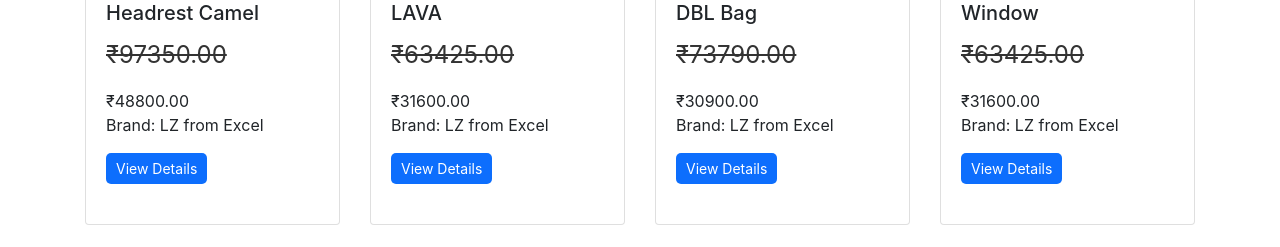
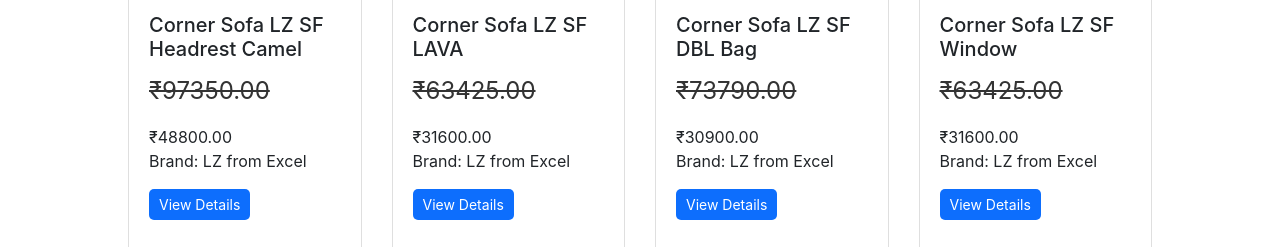
Before and after one commit to bikabob/xlcart-furniture, a Django app: page /category/10/ in a window 1280 px wide. Shown: the part 803-1050 px from the top of the page. Run offline with Django 5.2, Linux system fonts and the light colour scheme; data comes from the database, SQL or seed files in the repository; both versions use the stored data as it was after the commit; some libraries are stand-ins or nearby versions.

Commit message:
added requirements file

```diff
--- a/newProject/furniture/views.py
+++ b/newProject/furniture/views.py
@@ -151,6 +151,6 @@
         subject=email_subject,
         message=email_message,
         from_email=from_email,
-        recipient_list=(recipient_email)
+        recipient_list=[recipient_email]
     )
     return HttpResponse('Order confirmation email sent to admin.')
--- /dev/null
+++ b/newProject/requirements.txt
@@ -0,0 +1,5 @@
+asgiref==3.8.1
+Django==5.0.6
+pillow==10.3.0
+sqlparse==0.5.0
+tzdata==2024.1
--- a/newProject/static/css/product.css
+++ b/newProject/static/css/product.css
@@ -133,7 +133,7 @@
 }
 
 .container-80 {
-    width: 90%;
+    width: 80%;
     margin: auto;
     margin-top: 60px;
 }
--- a/newProject/static/css/style.css
+++ b/newProject/static/css/style.css
@@ -20,6 +20,8 @@
     padding-left: 25px;
     padding-right: 25px;
 }
+
+
 
 .row {
     display: flex;
--- a/newProject/templates/products.html
+++ b/newProject/templates/products.html
@@ -34,7 +34,7 @@
         </div>
     </div> {% endcomment %}
 
-    <div class="container mt-4" id="scroll">
+    <div class="container-80" id="scroll">
         <div class="row">
             {% for product in instance %}
             <div class="col-md-3 mb-4">
```
Also changed, not shown: newProject/db.sqlite3.
